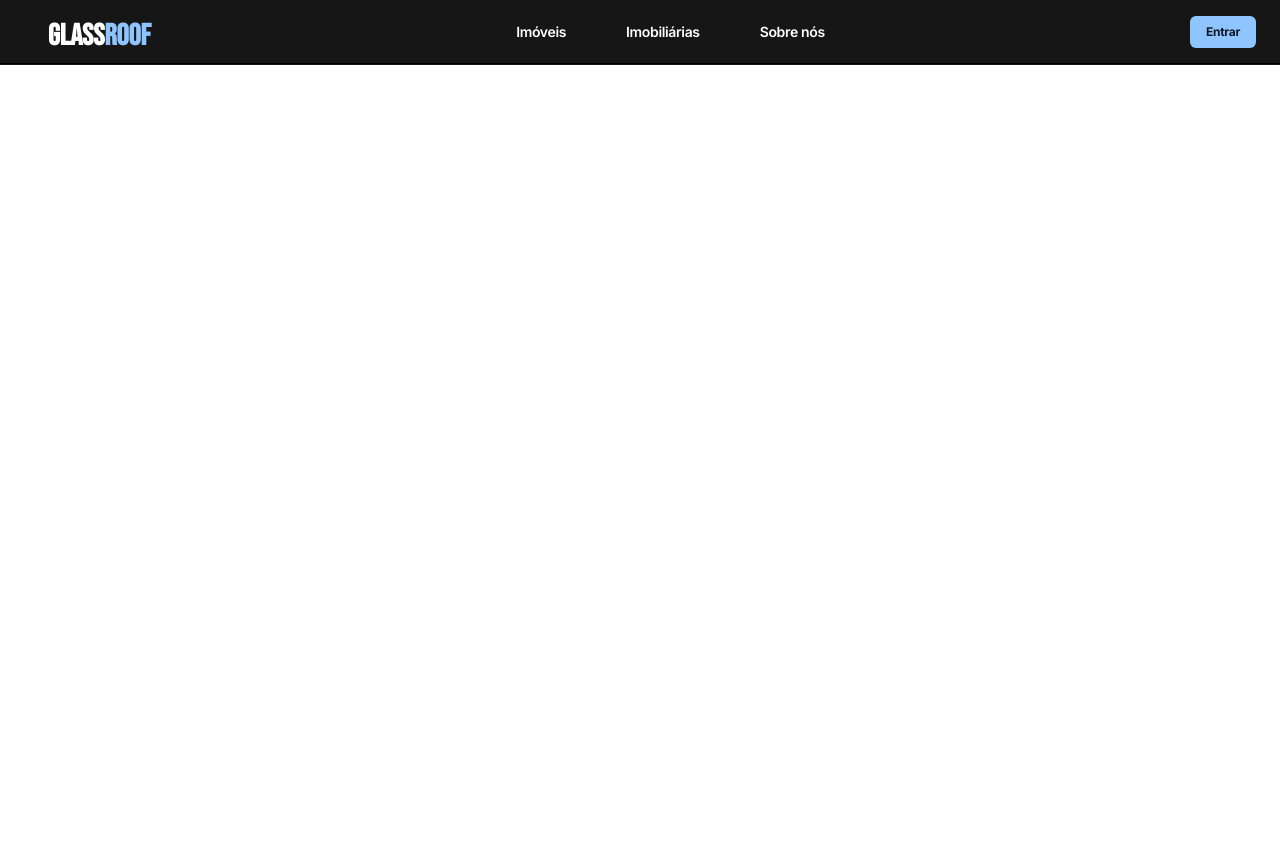
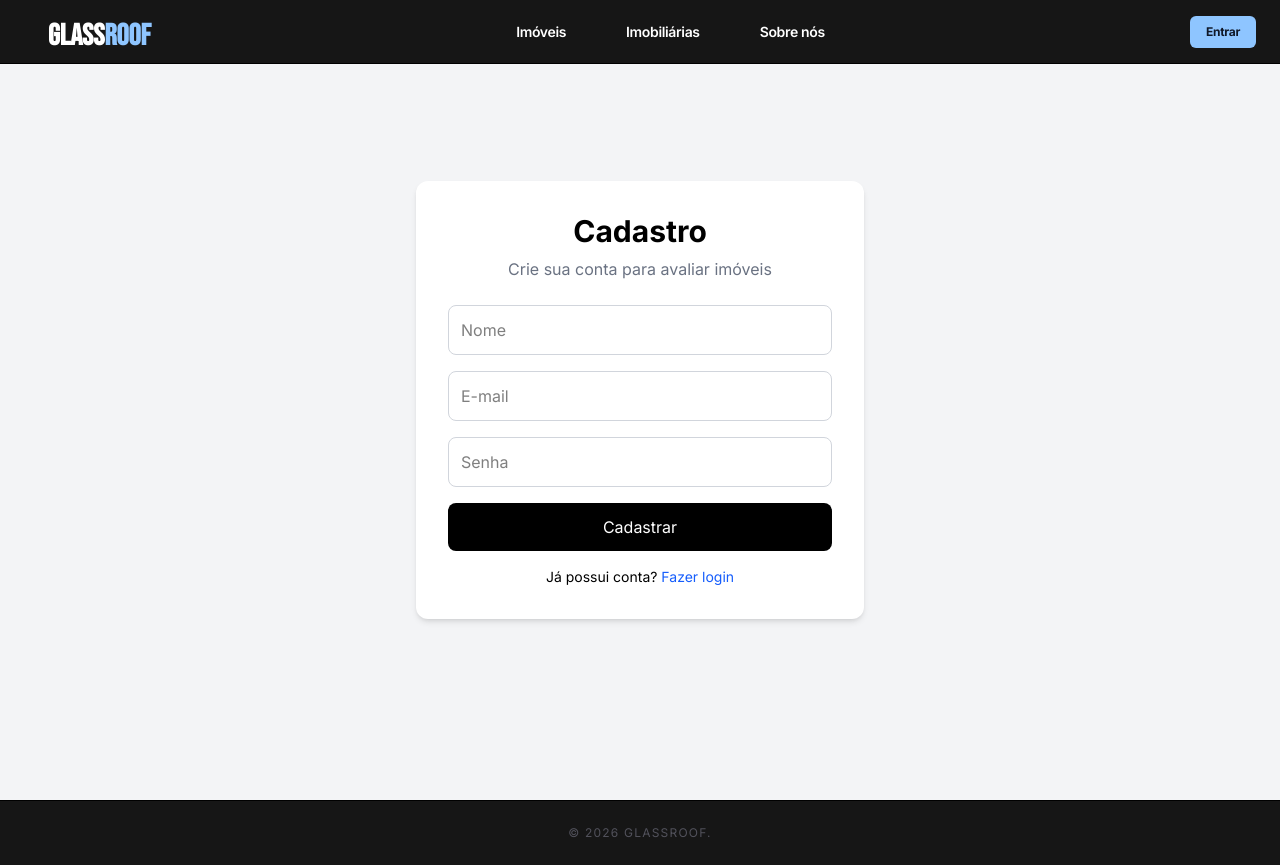
Before and after one commit to felipe-lisandro/glassroof, a React (Vite) app in the folder frontend/: page /cadastro in a window 1280 px wide. Before the commit the page ends 800 px from the top, so only its background shows below. Built offline with nearby package versions, Linux system fonts and the light colour scheme.

Commit message:
feat: implementa telas de login e cadastro

```diff
--- a/frontend/src/pages/Cadastro.jsx
+++ b/frontend/src/pages/Cadastro.jsx
@@ -1,8 +1,46 @@
+import { Link } from "react-router-dom";
+
 function Cadastro() {
   return (
-    <>
+    <main className="min-h-screen flex items-center justify-center bg-gray-100 px-4">
+      <div className="w-full max-w-md bg-white p-8 rounded-xl shadow-md">
+        <h1 className="text-3xl font-bold text-center mb-2">Cadastro</h1>
+        <p className="text-center text-gray-500 mb-6">
+          Crie sua conta para avaliar imóveis
+        </p>
 
-    </>
+        <form className="flex flex-col gap-4">
+          <input
+            type="text"
+            placeholder="Nome"
+            className="p-3 border border-gray-300 rounded-lg"
+          />
+          <input
+            type="email"
+            placeholder="E-mail"
+            className="p-3 border border-gray-300 rounded-lg"
+          />
+          <input
+            type="password"
+            placeholder="Senha"
+            className="p-3 border border-gray-300 rounded-lg"
+          />
+          <button
+            type="submit"
+            className="bg-black text-white p-3 rounded-lg hover:opacity-90 transition"
+          >
+            Cadastrar
+          </button>
+        </form>
+
+        <p className="text-sm text-center mt-4">
+          Já possui conta?{" "}
+          <Link to="/login" className="text-blue-600 hover:underline">
+            Fazer login
+          </Link>
+        </p>
+      </div>
+    </main>
   );
 }
 
--- a/frontend/src/pages/Login.jsx
+++ b/frontend/src/pages/Login.jsx
@@ -1,8 +1,41 @@
+import { Link } from "react-router-dom";
+
 function Login() {
   return (
-    <>
+    <main className="min-h-screen flex items-center justify-center bg-gray-100 px-4">
+      <div className="w-full max-w-md bg-white p-8 rounded-xl shadow-md">
+        <h1 className="text-3xl font-bold text-center mb-2">Login</h1>
+        <p className="text-center text-gray-500 mb-6">
+          Entre para acessar sua conta
+        </p>
 
-    </>
+        <form className="flex flex-col gap-4">
+          <input
+            type="email"
+            placeholder="E-mail"
+            className="p-3 border border-gray-300 rounded-lg"
+          />
+          <input
+            type="password"
+            placeholder="Senha"
+            className="p-3 border border-gray-300 rounded-lg"
+          />
+          <button
+            type="submit"
+            className="bg-black text-white p-3 rounded-lg hover:opacity-90 transition"
+          >
+            Entrar
+          </button>
+        </form>
+
+        <p className="text-sm text-center mt-4">
+          Ainda não tem conta?{" "}
+          <Link to="/cadastro" className="text-blue-600 hover:underline">
+            Cadastre-se
+          </Link>
+        </p>
+      </div>
+    </main>
   );
 }
 
```
Also changed, not shown: frontend/src/routes/index.jsx (+6 -6 lines).
